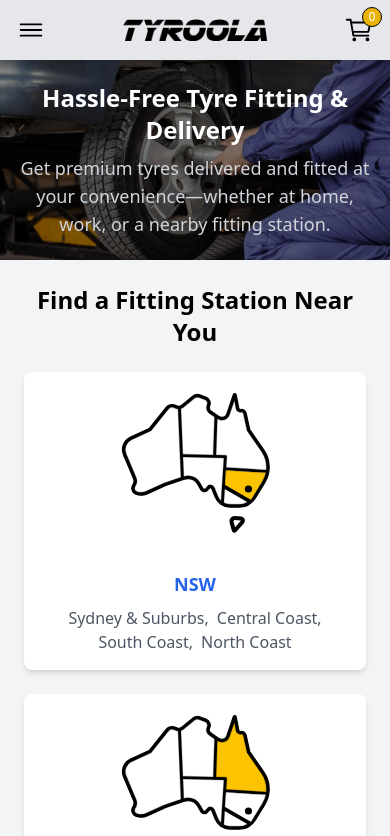
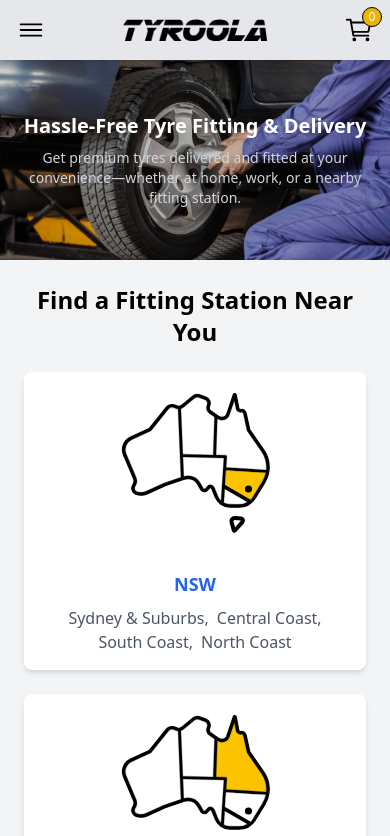
Before and after one commit to Ajay-Bankar/nova-tyres, a React (Vite) app: page /fittingdelivery in a window 390 px wide. Shown: the top 836 px of the page. Built offline with nearby package versions, Linux system fonts and the light colour scheme.

Commit message:
small changes push

```diff
--- a/src/pages/fittingdelivery.jsx
+++ b/src/pages/fittingdelivery.jsx
@@ -9,12 +9,12 @@ const FittingDelivery = () => {
         className="relative w-full h-[200px] sm:h-[400px] flex items-center justify-center bg-cover bg-center"
         style={{ backgroundImage: `url('/images/fit1.jpg')` }}
       >
-        <div className="absolute inset-0 bg-black/50 px-4"></div>
+        <div className="absolute inset-0 bg-black/20 px-4"></div>
         <div className="relative z-10 px-4">
-          <h1 className="sm:text-5xl md:text-6xl text-center text-2xl font-bold text-white">
+          <h1 className="sm:text-5xl md:text-6xl text-center text-xl font-bold text-white">
             Hassle-Free Tyre Fitting & Delivery
           </h1>
-          <p className="sm:text-lg md:text-xl text-center text-lg text-gray-300 mt-2 max-w-3xl mx-auto">
+          <p className="sm:text-lg md:text-xl text-center text-sm text-gray-300 mt-2 max-w-3xl mx-auto">
             Get premium tyres delivered and fitted at your convenience—whether at home, work, or a nearby fitting station.
           </p>
         </div>
--- a/src/pages/tyreguide.jsx
+++ b/src/pages/tyreguide.jsx
@@ -1,4 +1,5 @@
 import React, { useState } from "react";
+import { ChevronDown, ChevronUp } from "lucide-react";
 
 const Tyreguide = () => {
   const tyreguideData = [
@@ -49,15 +50,15 @@ const Tyreguide = () => {
         style={{ backgroundImage: `url('/images/tguidehero.jpg')` }}
       >
         <div className="p-6 rounded-lg text-center text-white">
-          <h1 className=" text-2xl font-medium sm:font-bold sm:text-5xl">Your Ultimate Tyre Guide</h1>
-          <p className=" text-sm sm:text-lg mt-2">
+          <h1 className="text-2xl font-medium sm:font-bold sm:text-5xl">Your Ultimate Tyre Guide</h1>
+          <p className="text-sm sm:text-lg mt-2">
             Everything you need to know about choosing and maintaining tyres.
           </p>
         </div>
       </section>
 
       {/* Tyre Guide Cards */}
-      <section className="w-full border-2  px-4 py-10 grid grid-cols-1 sm:grid-cols-2 md:grid-cols-3 lg:grid-cols-4 gap-6">
+      <section className="w-full border-2 px-4 py-10 grid grid-cols-1 sm:grid-cols-2 md:grid-cols-3 lg:grid-cols-4 gap-6">
         {tyreguideData.map((item, index) => (
           <div
             key={index}
@@ -67,15 +68,16 @@ const Tyreguide = () => {
             <div className="p-4 flex flex-col flex-grow w-full">
               <h2 className="text-xl font-semibold text-center">{item.title}</h2>
 
-              {/* Hide description on small screens */}
+              {/* Show description by default on large screens */}
               <p className="text-gray-600 mt-2 hidden sm:block flex-grow">{item.description}</p>
 
-              {/* Learn More Button */}
+              {/* Learn More Button (Only for Small Devices) */}
               <button
-                className="mt-4 px-4 py-2 w-full bg-blue-600 text-white rounded-lg hover:bg-blue-700 transition"
+                className="mt-4 px-4 py-2 w-full bg-blue-600 text-white rounded-lg hover:bg-blue-700 transition sm:hidden flex items-center justify-center gap-2"
                 onClick={() => setOpenFAQ(openFAQ === index ? null : index)}
               >
-                Learn More
+                {openFAQ === index ? "Show Less" : "Learn More"}
+                {openFAQ === index ? <ChevronUp size={18} /> : <ChevronDown size={18} />}
               </button>
             </div>
 
```
